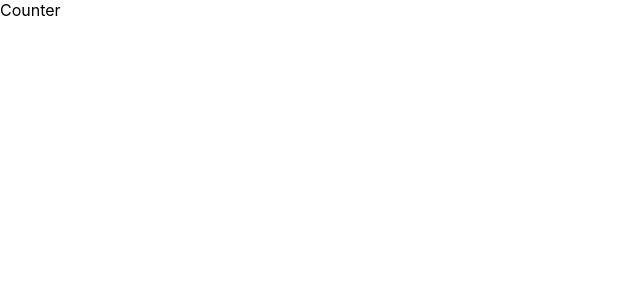
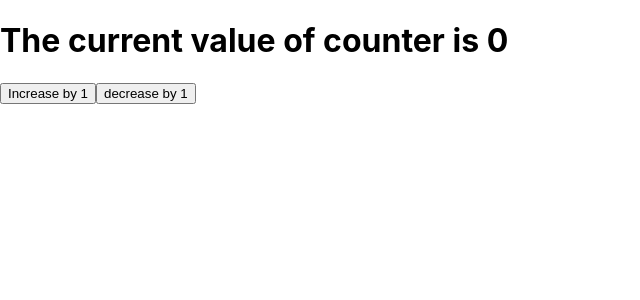
Before and after one commit to Shad-Islam/React-Practice, a React (Create React App) app: page / in a window 1280 px wide. Shown: the top 300 px of the page, without its empty margins (0-640 px from the left). Built offline with nearby package versions, Linux system fonts and the light colour scheme.

Commit message:
Set line and button

```diff
--- a/src/components/Counter.jsx
+++ b/src/components/Counter.jsx
@@ -1,7 +1,14 @@
 import React from "react";
 
 function Counter() {
-  return <div>Counter</div>;
+  let counter = 0;
+  return (
+    <div>
+      <h1>The current value of counter is {counter}</h1>
+      <button>Increase by 1</button>
+      <button>decrease by 1</button>
+    </div>
+  );
 }
 
 export default Counter;
```
